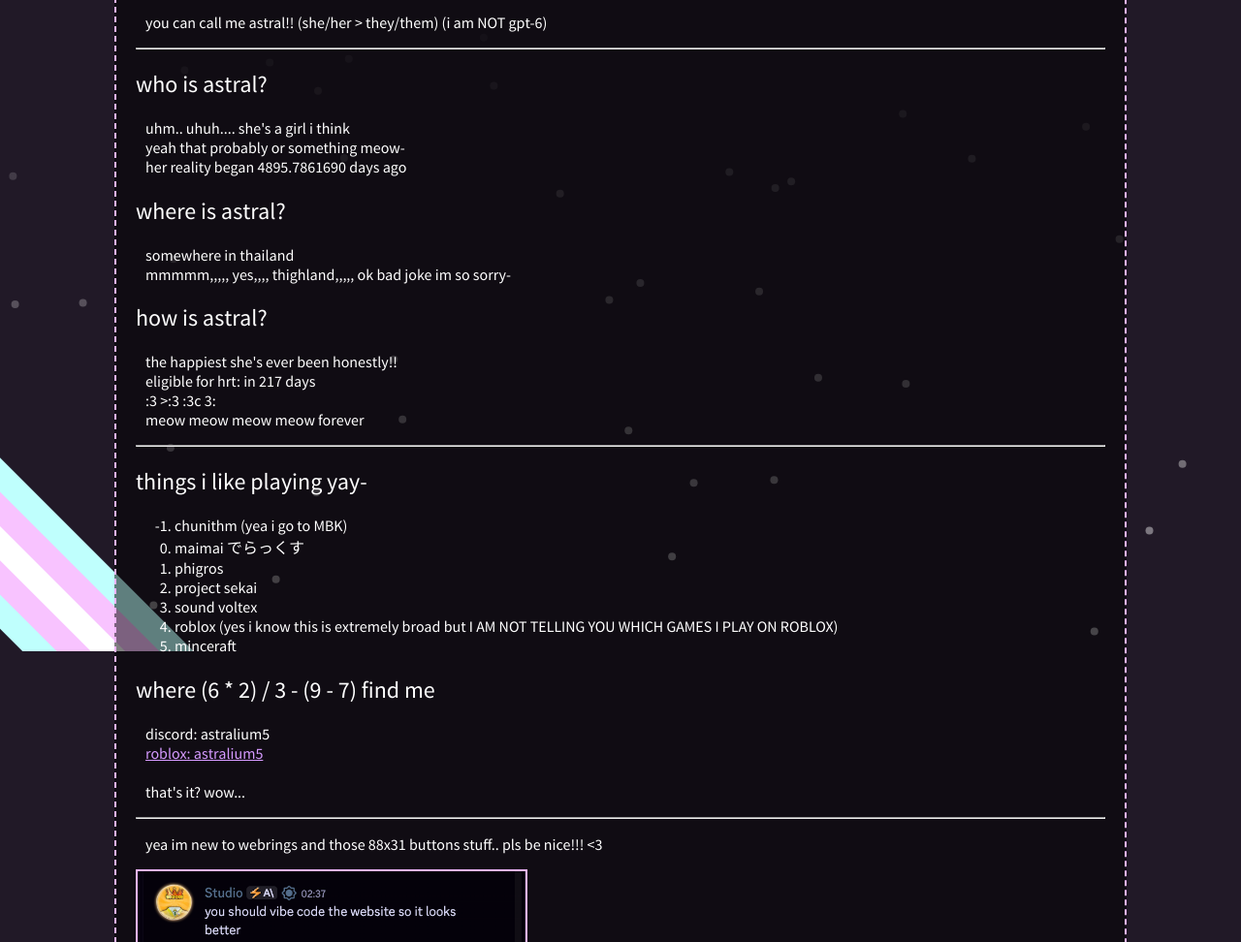
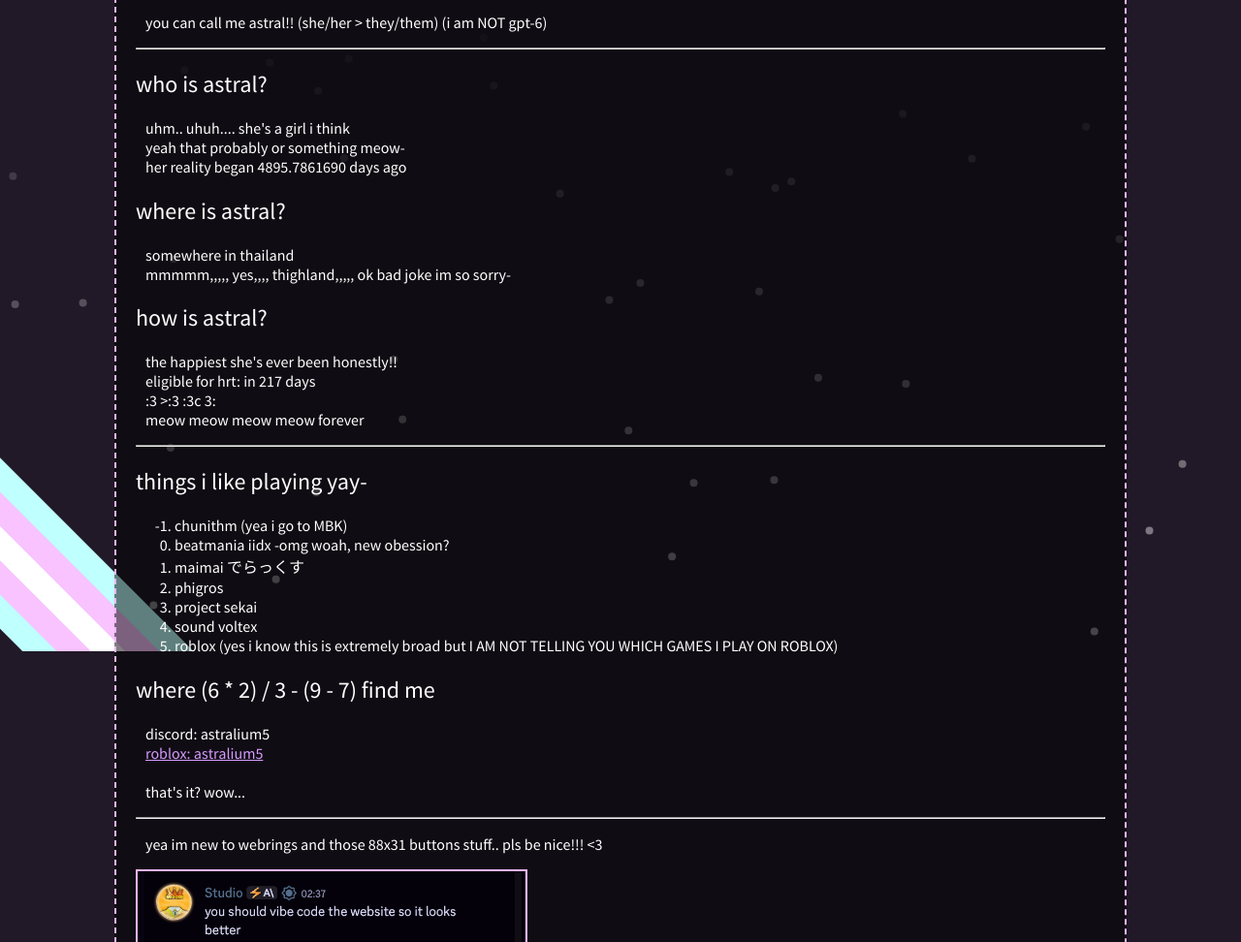
Before and after one commit to astralium5/website, a plain HTML site: page index.html in a window 1280 px wide. Shown: the part 128-1100 px from the top of the page at 97% size. Drawn offline with Linux system fonts and the light colour scheme.

Commit message:
Commit message

```diff
--- a/index.html
+++ b/index.html
@@ -99,12 +99,12 @@
             <h2>things i like playing yay-</h2>
             <ol start="-1">
                 <li>chunithm (yea i go to MBK)</li>
+                <li>beatmania iidx -omg woah, new obession?</li>
                 <li>maimai でらっくす</li>
                 <li>phigros</li>
                 <li>project sekai</li>
                 <li>sound voltex</li>
                 <li>roblox (yes i know this is extremely broad but I AM NOT TELLING YOU WHICH GAMES I PLAY ON ROBLOX)</li>
-                <li>minceraft</li>
             </ol>
             <h2>where (6 * 2) / 3 - (9 - 7) find me</h2>
             <p>
```
